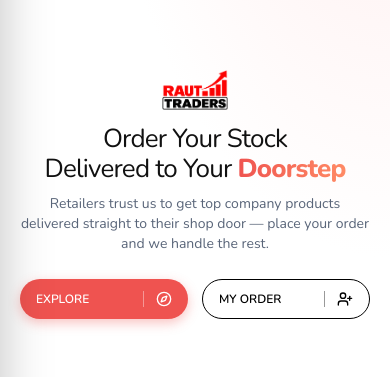
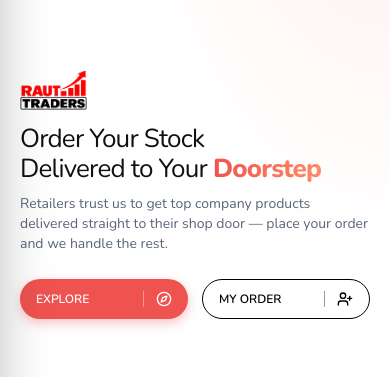
Before and after one commit to rauttraders/rauttraders.github.io, a React (Vite) app in the folder frontend/: page / in a window 390 px wide. Shown: the part 412-789 px from the top of the page. Built offline with nearby package versions, Linux system fonts and the light colour scheme; no server answers.

Commit message:
Center hero content only in tablet mode, keep mobile and desktop left-aligned

```diff
--- a/frontend/src/components/PromoModal/PromoActions.tsx
+++ b/frontend/src/components/PromoModal/PromoActions.tsx
@@ -10,7 +10,7 @@ interface PromoActionsProps {
 
 export default function PromoActions({ primaryLabel, secondaryLabel, onPrimary, onSecondary }: PromoActionsProps) {
   return (
-    <div className="mt-[30px] flex flex-nowrap items-center gap-3.5 max-lg:mt-6 max-lg:flex-wrap max-lg:justify-center">
+    <div className="mt-[30px] flex flex-nowrap items-center gap-3.5 max-lg:mt-6 max-lg:flex-wrap md:max-lg:justify-center">
       {[
         { label: primaryLabel, variant: 'primary' as const, icon: Compass, onClick: onPrimary },
         { label: secondaryLabel, variant: 'secondary' as const, icon: UserPlus, onClick: onSecondary },
--- a/frontend/src/components/PromoModal/PromoModal.tsx
+++ b/frontend/src/components/PromoModal/PromoModal.tsx
@@ -32,7 +32,7 @@ function PromoModal({
       className="flex min-h-[calc(100svh-64px)] w-full flex-col bg-[radial-gradient(ellipse_at_top_right,#ffeaea_0%,#ffffff_55%)] dark:bg-[radial-gradient(ellipse_at_top_right,#3a2323_0%,#2b2c30_55%)] max-lg:min-h-[calc(100svh-56px)]"
     >
       <div className="mx-auto grid w-full max-w-[1200px] flex-1 grid-cols-[minmax(0,53fr)_minmax(0,47fr)] items-center max-lg:grid-cols-1 max-lg:gap-6 max-lg:py-6 max-md:gap-5 max-md:py-4">
-        <div className="pl-3.5 pr-12 max-xl:pl-10 max-lg:flex max-lg:flex-col max-lg:items-center max-lg:px-8 max-lg:pb-2 max-lg:text-center max-md:px-5">
+        <div className="pl-3.5 pr-12 max-xl:pl-10 max-lg:px-8 max-lg:pb-2 md:max-lg:flex md:max-lg:flex-col md:max-lg:items-center md:max-lg:text-center max-md:px-5">
           <PromoHeader />
           <PromoContent />
           <PromoActions
```
